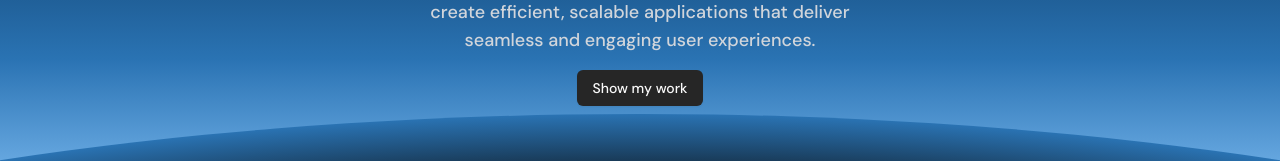
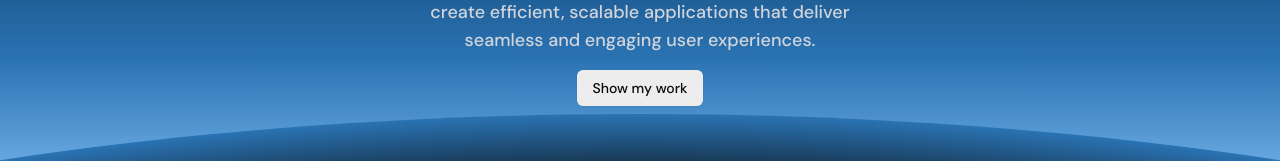
Before and after one commit to samalsubrat/portfolio, a Next.js app: page / in a window 1280 px wide. Shown: the part 526-687 px from the top of the page. Built offline with nearby package versions, Linux system fonts and the light colour scheme; grey boxes are pictures that could not be loaded.

Commit message:
color fix

```diff
--- a/src/components/ui/button.tsx
+++ b/src/components/ui/button.tsx
@@ -16,7 +16,7 @@ const buttonVariants = cva(
         outline:
           "border border-input bg-background shadow-sm hover:bg-accent hover:text-accent-foreground",
         secondary:
-          "bg-secondary text-secondary-foreground shadow-sm hover:bg-secondary/80",
+          "bg-[#ededed] text-[#0a0a0a] shadow-sm hover:bg-[#ededed]/80",
         ghost: "hover:bg-accent hover:text-accent-foreground",
         link: "text-primary underline-offset-4 hover:underline",
       },
```
